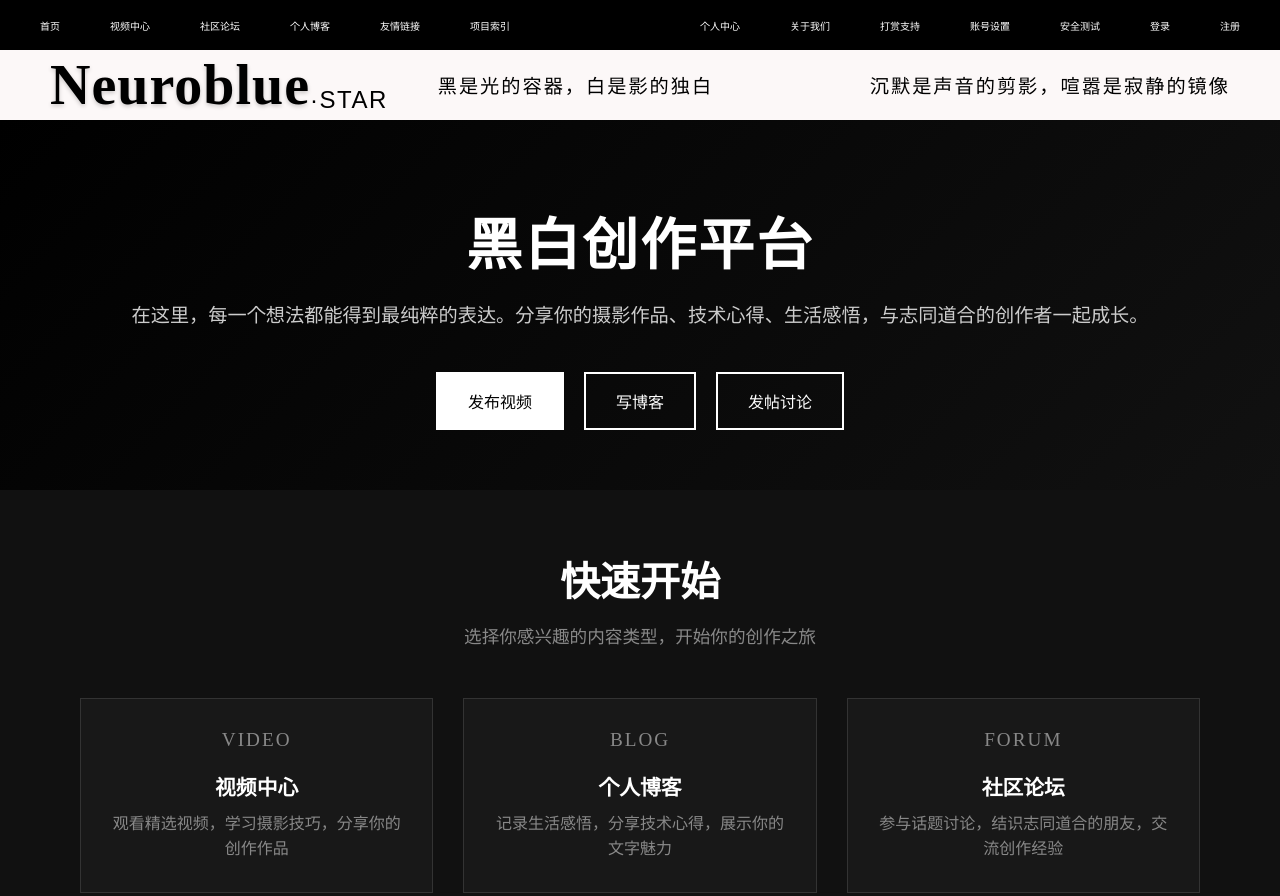
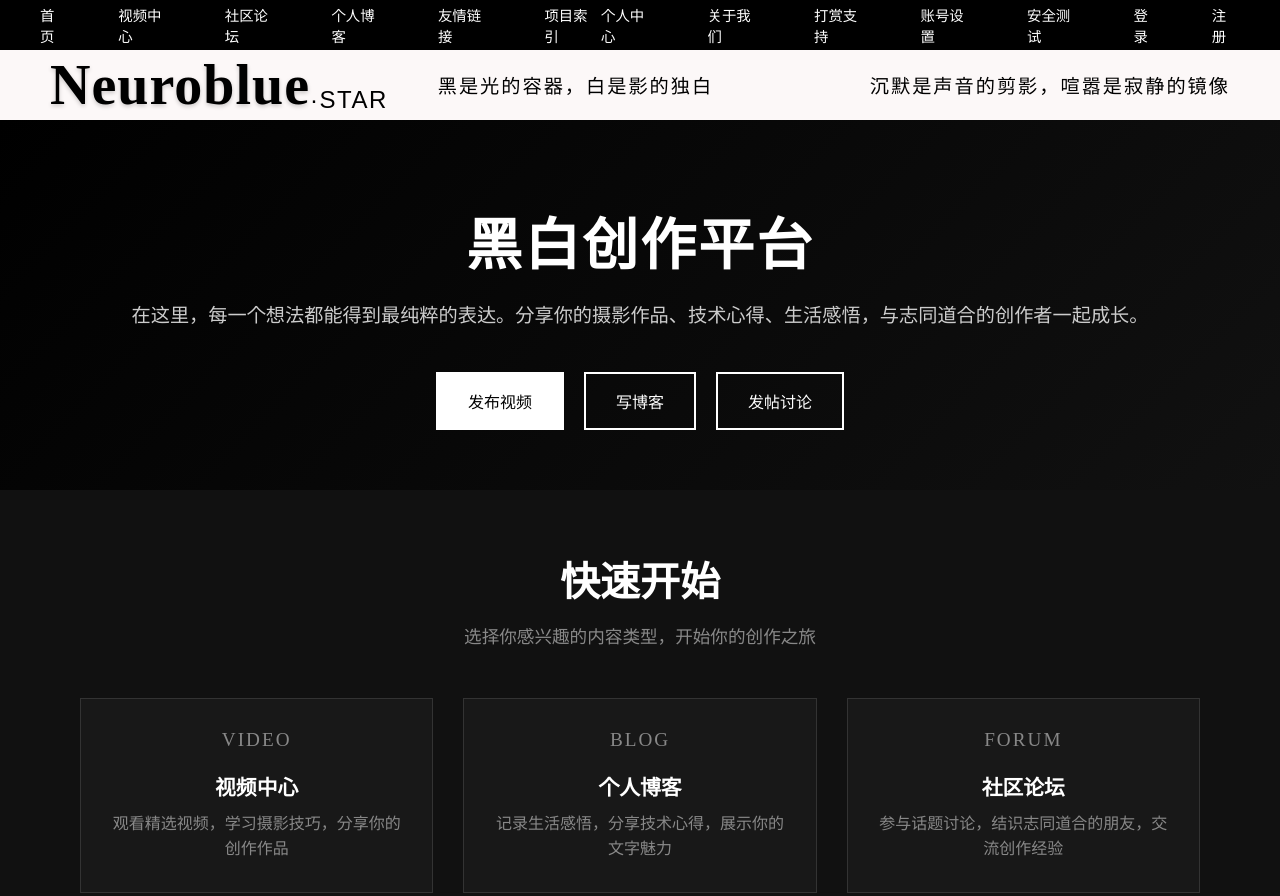
Before and after one commit to Bluestar-34/Neurohome, a plain HTML site: page index.html in a window 1280 px wide. Shown: the top 896 px of the page. Drawn offline with Linux system fonts and the light colour scheme.

Commit message:
第四次提交

```diff
--- a/index.html
+++ b/index.html
@@ -24,7 +24,7 @@
 	.nav-list a {
 		color: white;
 		text-decoration: none;
-        font-size: 10px;
+        font-size: 0.9rem;
 	}
 
 	.nav-left {
```
